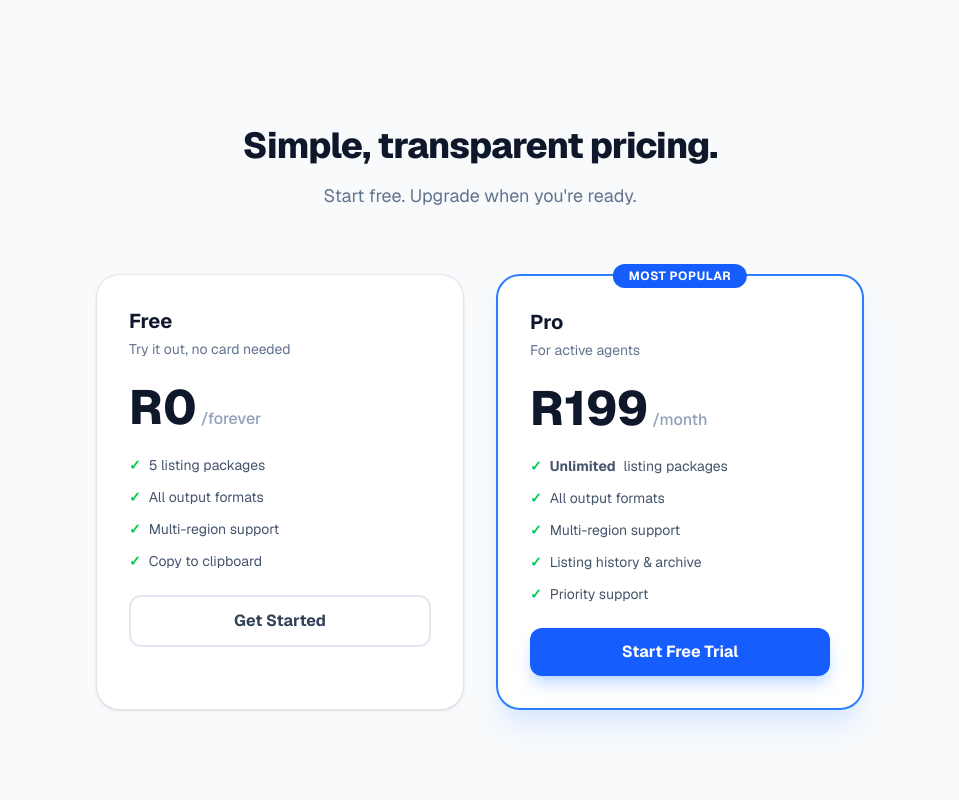
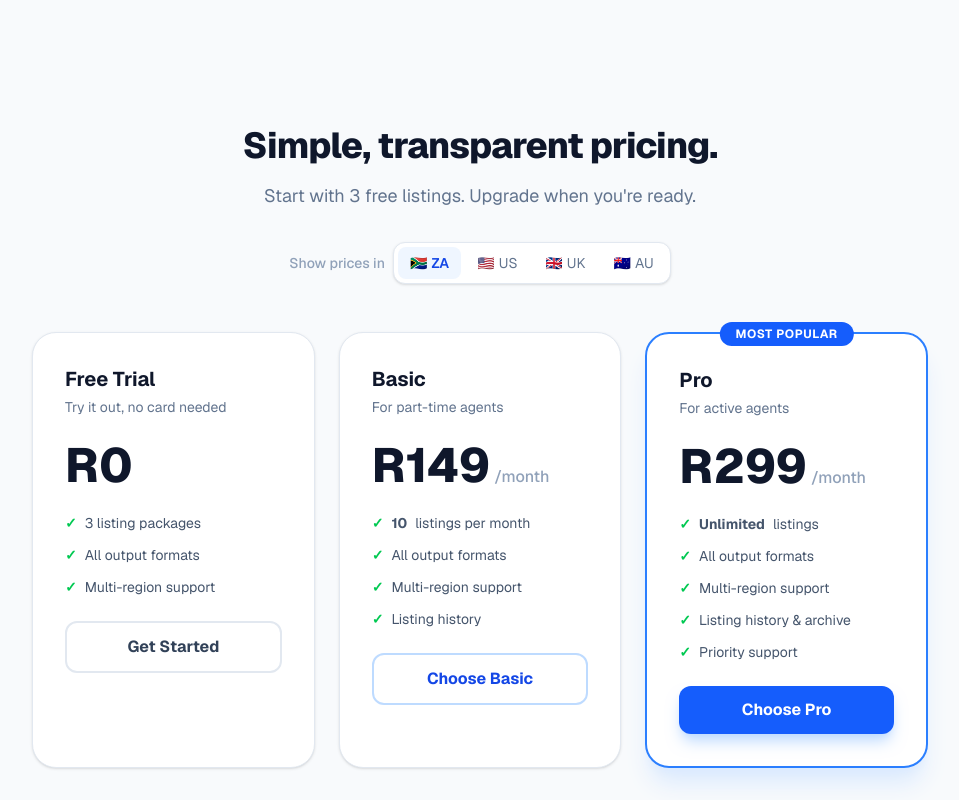
Before and after one commit to DADitapp/listing-mate, a Next.js app: page /landing in a window 1280 px wide. Shown: the part 1740-2540 px from the top of the page, without its empty margins (160-1119 px from the left). Built offline with nearby package versions, Linux system fonts and the light colour scheme.

Commit message:
Feature: Dynamic pricing per region + restructured tiers
- 3 tiers: Free Trial (3 listings), Basic (10/mo), Pro (unlimited)
- Pricing changes dynamically when user toggles region flag
- ZA: R149/R299, US: $9/$19, UK: £7/£15, AU: A$14/A$29
- Trial limit reduced from 5 to 3 (client + server)

```diff
--- a/src/app/api/generate/route.ts
+++ b/src/app/api/generate/route.ts
@@ -35,7 +35,7 @@ export async function POST(req: Request) {
         }
 
         const isPro = profile.subscription_status === 'pro';
-        const trialLimit = 5;
+        const trialLimit = 3;
 
         const body = await req.json();
         const input: ListingInput = body.input;
--- a/src/app/landing/page.tsx
+++ b/src/app/landing/page.tsx
@@ -1,10 +1,17 @@
 'use client';
 
-import React from 'react';
+import React, { useState } from 'react';
 import { Building2, Sparkles, Zap, Clock, ShieldCheck, ArrowRight, Star, Globe } from 'lucide-react';
 import Link from 'next/link';
+import { Region, REGION_CONFIGS, getRegionConfig } from '@/config/regions';
+import { cn } from '@/lib/utils';
+
+const REGIONS: Region[] = ['ZA', 'US', 'UK', 'AU'];
 
 export default function LandingPage() {
+    const [pricingRegion, setPricingRegion] = useState<Region>('ZA');
+    const pricingConfig = getRegionConfig(pricingRegion);
+
     return (
         <div className="min-h-screen bg-white text-slate-900 font-sans">
             {/* Navigation */}
@@ -156,30 +163,75 @@ export default function LandingPage() {
             {/* Pricing Section */}
             <section id="pricing" className="py-32 bg-slate-50 border-y border-slate-100">
                 <div className="max-w-5xl mx-auto px-6">
-                    <div className="text-center mb-16 space-y-4">
+                    <div className="text-center mb-12 space-y-4">
                         <h2 className="text-4xl font-extrabold text-slate-900 tracking-tight">Simple, transparent pricing.</h2>
-                        <p className="text-lg text-slate-500">Start free. Upgrade when you&apos;re ready.</p>
+                        <p className="text-lg text-slate-500">Start with 3 free listings. Upgrade when you&apos;re ready.</p>
+
+                        {/* Region Toggle for Pricing */}
+                        <div className="flex items-center justify-center gap-2 pt-4">
+                            <span className="text-sm text-slate-400 font-medium">Show prices in</span>
+                            <div className="flex gap-1 bg-white border border-slate-200 rounded-xl p-1 shadow-sm">
+                                {REGIONS.map((r) => {
+                                    const config = getRegionConfig(r);
+                                    return (
+                                        <button
+                                            key={r}
+                                            type="button"
+                                            onClick={() => setPricingRegion(r)}
+                                            className={cn(
+                                                "flex items-center gap-1 px-3 py-1.5 text-sm rounded-lg transition-all",
+                                                pricingRegion === r
+                                                    ? "bg-blue-50 text-blue-700 font-semibold"
+                                                    : "text-slate-500 hover:text-slate-700"
+                                            )}
+                                        >
+                                            <span>{config.flag}</span>
+                                            <span className="hidden sm:inline">{r}</span>
+                                        </button>
+                                    );
+                                })}
+                            </div>
+                        </div>
                     </div>
 
-                    <div className="grid md:grid-cols-2 gap-8 max-w-3xl mx-auto">
-                        {/* Free Tier */}
+                    <div className="grid md:grid-cols-3 gap-6 max-w-4xl mx-auto">
+                        {/* Free Trial */}
                         <div className="bg-white rounded-3xl p-8 border border-slate-200 space-y-6 shadow-sm">
                             <div>
-                                <h3 className="text-xl font-bold text-slate-900">Free</h3>
+                                <h3 className="text-xl font-bold text-slate-900">Free Trial</h3>
                                 <p className="text-sm text-slate-500 mt-1">Try it out, no card needed</p>
                             </div>
                             <div className="flex items-baseline gap-1">
-                                <span className="text-5xl font-extrabold text-slate-900">R0</span>
-                                <span className="text-slate-400 font-medium">/forever</span>
+                                <span className="text-5xl font-extrabold text-slate-900">{pricingConfig.currencySymbol}0</span>
                             </div>
                             <ul className="space-y-3 text-sm text-slate-600">
-                                <li className="flex items-center gap-2"><span className="text-green-500 font-bold">✓</span> 5 listing packages</li>
+                                <li className="flex items-center gap-2"><span className="text-green-500 font-bold">✓</span> 3 listing packages</li>
                                 <li className="flex items-center gap-2"><span className="text-green-500 font-bold">✓</span> All output formats</li>
                                 <li className="flex items-center gap-2"><span className="text-green-500 font-bold">✓</span> Multi-region support</li>
-                                <li className="flex items-center gap-2"><span className="text-green-500 font-bold">✓</span> Copy to clipboard</li>
                             </ul>
                             <Link href="/login" className="block w-full py-3 text-center border-2 border-slate-200 text-slate-700 font-bold rounded-xl hover:border-slate-300 transition-all">
                                 Get Started
+                            </Link>
+                        </div>
+
+                        {/* Basic Tier */}
+                        <div className="bg-white rounded-3xl p-8 border border-slate-200 space-y-6 shadow-sm">
+                            <div>
+                                <h3 className="text-xl font-bold text-slate-900">Basic</h3>
+                                <p className="text-sm text-slate-500 mt-1">For part-time agents</p>
+                            </div>
+                            <div className="flex items-baseline gap-1">
+                                <span className="text-5xl font-extrabold text-slate-900">{pricingConfig.pricing.basic.price}</span>
+                                <span className="text-slate-400 font-medium">/month</span>
+                            </div>
+                            <ul className="space-y-3 text-sm text-slate-600">
+                                <li className="flex items-center gap-2"><span className="text-green-500 font-bold">✓</span> <strong>10</strong> listings per month</li>
+                                <li className="flex items-center gap-2"><span className="text-green-500 font-bold">✓</span> All output formats</li>
+                                <li className="flex items-center gap-2"><span className="text-green-500 font-bold">✓</span> Multi-region support</li>
+                                <li className="flex items-center gap-2"><span className="text-green-500 font-bold">✓</span> Listing history</li>
+                            </ul>
+                            <Link href="/login" className="block w-full py-3 text-center border-2 border-blue-200 text-blue-700 font-bold rounded-xl hover:border-blue-300 hover:bg-blue-50 transition-all">
+                                Choose Basic
                             </Link>
                         </div>
 
@@ -193,18 +245,18 @@ export default function LandingPage() {
                                 <p className="text-sm text-slate-500 mt-1">For active agents</p>
                             </div>
                             <div className="flex items-baseline gap-1">
-                                <span className="text-5xl font-extrabold text-slate-900">R199</span>
+                                <span className="text-5xl font-extrabold text-slate-900">{pricingConfig.pricing.pro.price}</span>
                                 <span className="text-slate-400 font-medium">/month</span>
                             </div>
                             <ul className="space-y-3 text-sm text-slate-600">
-                                <li className="flex items-center gap-2"><span className="text-green-500 font-bold">✓</span> <strong>Unlimited</strong> listing packages</li>
+                                <li className="flex items-center gap-2"><span className="text-green-500 font-bold">✓</span> <strong>Unlimited</strong> listings</li>
                                 <li className="flex items-center gap-2"><span className="text-green-500 font-bold">✓</span> All output formats</li>
                                 <li className="flex items-center gap-2"><span className="text-green-500 font-bold">✓</span> Multi-region support</li>
                                 <li className="flex items-center gap-2"><span className="text-green-500 font-bold">✓</span> Listing history &amp; archive</li>
                                 <li className="flex items-center gap-2"><span className="text-green-500 font-bold">✓</span> Priority support</li>
                             </ul>
                             <Link href="/login" className="block w-full py-3 text-center bg-blue-600 text-white font-bold rounded-xl hover:bg-blue-700 transition-all shadow-lg shadow-blue-200">
-                                Start Free Trial
+                                Choose Pro
                             </Link>
                         </div>
                     </div>
--- a/src/components/DashboardClient.tsx
+++ b/src/components/DashboardClient.tsx
@@ -40,7 +40,7 @@ export default function DashboardClient({
     const [copied, setCopied] = useState(false);
 
     const isPro = subscriptionStatus === 'pro';
-    const trialLimit = 5;
+    const trialLimit = 3;
 
     const fetchHistory = useCallback(async () => {
         setIsHistoryLoading(true);
--- a/src/config/regions.ts
+++ b/src/config/regions.ts
@@ -19,6 +19,10 @@ export interface RegionConfig {
         /** Portal examples */
         portalExamples: string;
     };
+    pricing: {
+        basic: { price: string; amount: number };
+        pro: { price: string; amount: number };
+    };
     tones: string[];
     /** Placeholder for the address field */
     addressPlaceholder: string;
@@ -26,7 +30,7 @@ export interface RegionConfig {
     pricePlaceholder: string;
     /** Examples of portals for marketing */
     portalBrands: string[];
-    /** Additional SA-specific feature categories */
+    /** Additional region-specific feature categories */
     extraFeatures?: Record<string, string[]>;
 }
 
@@ -44,6 +48,10 @@ export const REGION_CONFIGS: Record<Region, RegionConfig> = {
             portalLabel: 'Portal Description (Property24)',
             portalTab: 'Portal',
             portalExamples: 'Property24/Private Property',
+        },
+        pricing: {
+            basic: { price: 'R149', amount: 14900 },
+            pro: { price: 'R299', amount: 29900 },
         },
         tones: ['Standard', 'Luxury', 'Family', 'Investor', 'Coastal', 'Estate Living', 'Security Estate', 'Golf Estate'],
         addressPlaceholder: 'e.g. 12 Ocean View Dr, Camps Bay, Cape Town',
@@ -76,6 +84,10 @@ export const REGION_CONFIGS: Record<Region, RegionConfig> = {
             portalTab: 'Zillow',
             portalExamples: 'Zillow/Realtor.com',
         },
+        pricing: {
+            basic: { price: '$9', amount: 900 },
+            pro: { price: '$19', amount: 1900 },
+        },
         tones: ['Standard', 'Luxury', 'Family', 'Investor'],
         addressPlaceholder: 'e.g. 123 Main St, Anytown, NC 27000',
         pricePlaceholder: '250,000',
@@ -94,6 +106,10 @@ export const REGION_CONFIGS: Record<Region, RegionConfig> = {
             portalLabel: 'Portal Description (Rightmove)',
             portalTab: 'Portal',
             portalExamples: 'Rightmove/Zoopla',
+        },
+        pricing: {
+            basic: { price: '£7', amount: 700 },
+            pro: { price: '£15', amount: 1500 },
         },
         tones: ['Standard', 'Luxury', 'Family', 'Investor', 'Period Property', 'New Build'],
         addressPlaceholder: 'e.g. 14 Kensington Gardens, London SW7',
@@ -114,6 +130,10 @@ export const REGION_CONFIGS: Record<Region, RegionConfig> = {
             portalTab: 'Portal',
             portalExamples: 'Domain/realestate.com.au',
         },
+        pricing: {
+            basic: { price: 'A$14', amount: 1400 },
+            pro: { price: 'A$29', amount: 2900 },
+        },
         tones: ['Standard', 'Luxury', 'Family', 'Investor', 'Coastal', 'Rural'],
         addressPlaceholder: 'e.g. 42 Harbour St, Sydney NSW 2000',
         pricePlaceholder: '850,000',
```
